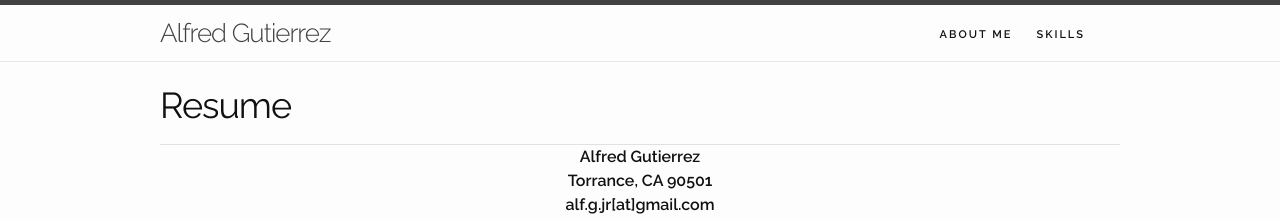
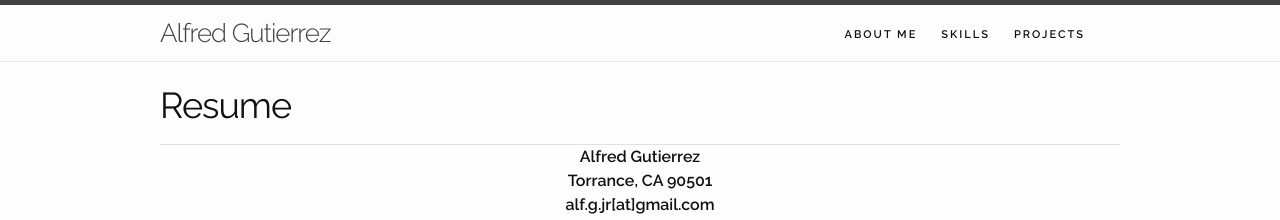
Before and after one commit to alfg/alfg.github.io, a Jekyll site: the page built from resume.md, in a window 1280 px wide. Shown: the top 220 px of the page. Built offline with Jekyll 4.4.1, drawn with Linux system fonts in a browser that asks for light colours.

Commit message:
Update header.html

```diff
--- a/_includes/header.html
+++ b/_includes/header.html
@@ -21,6 +21,7 @@
             {% endif %}
           {% endunless %}
         {% endfor %}
+        <a class="page-link" href="https://github.com/alfg?tab=repositories">Projects</a>
       </div>
     </nav>
 
```
